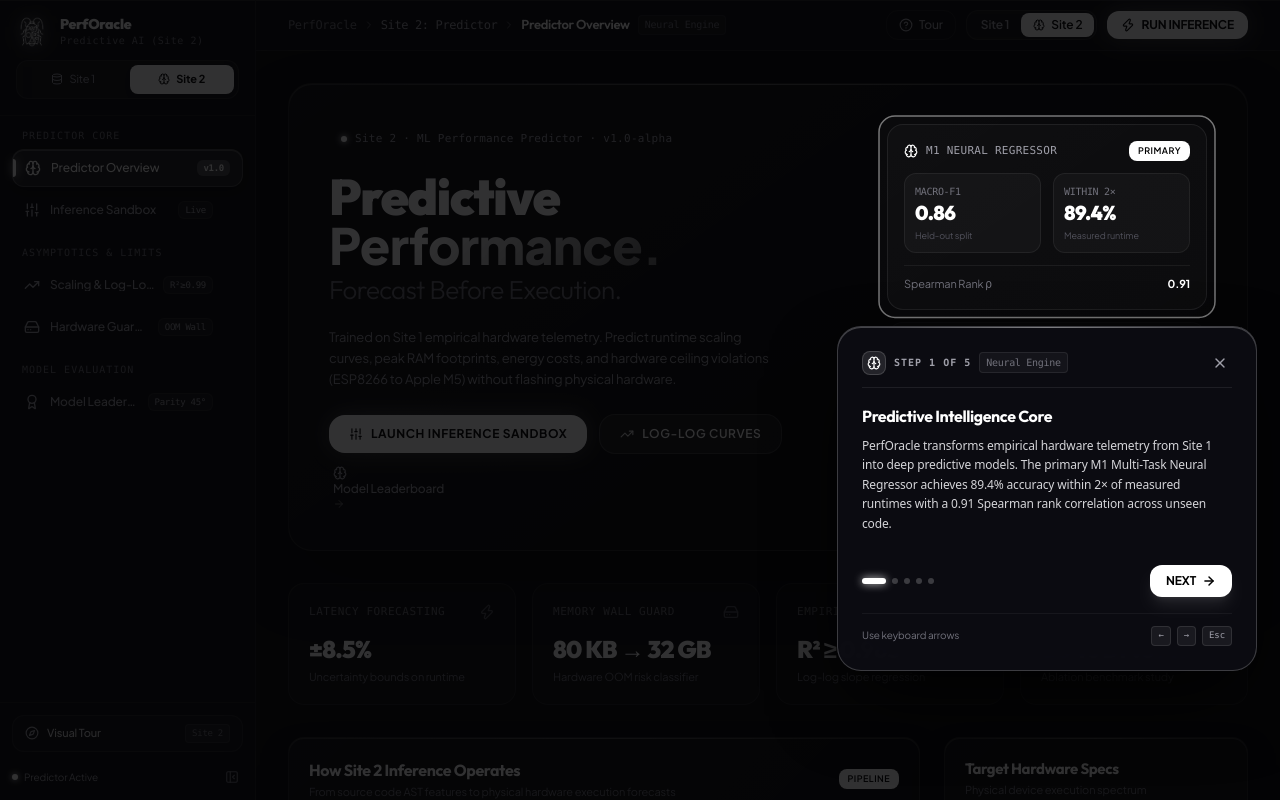
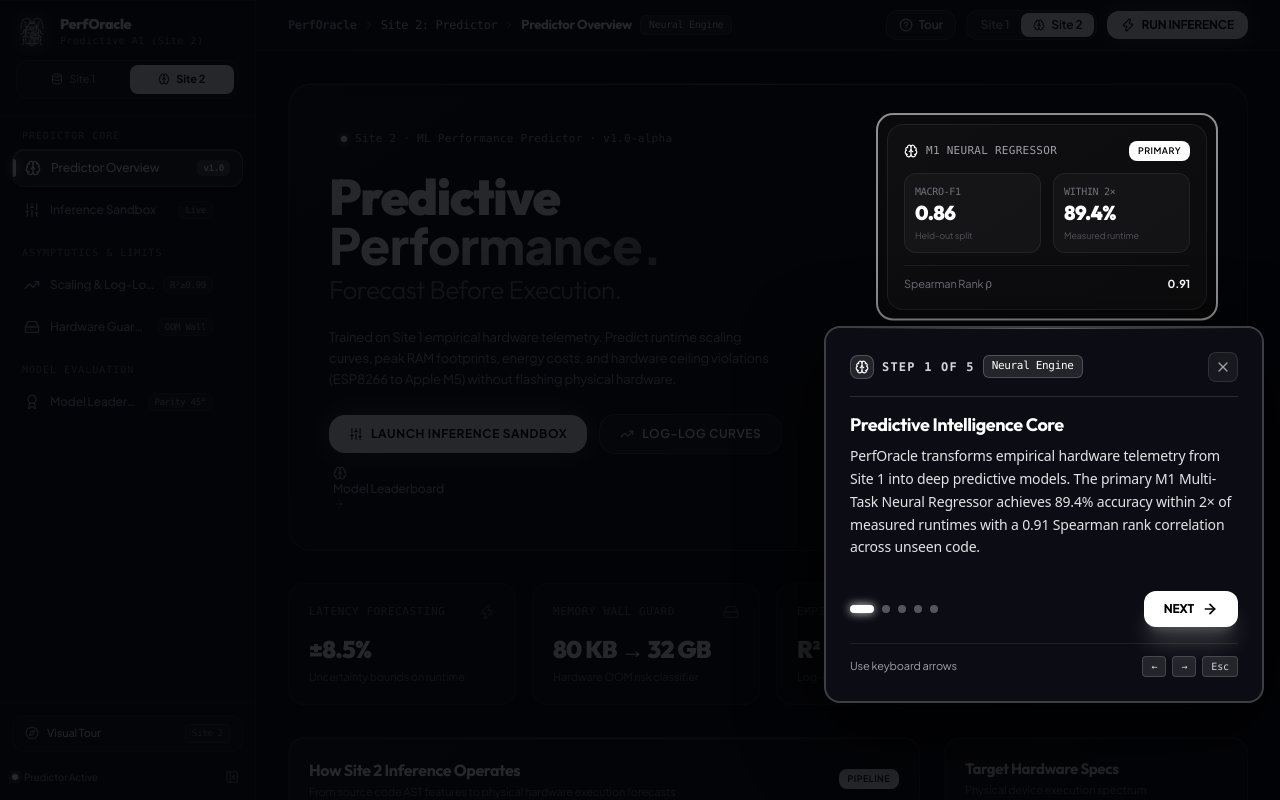
Before and after one commit to ninja-bean/PerfOracle, a React (Vite) app: page / in a window 1280 px wide. Both pictures are taken after a click on the button "Tour". Shown: the top 800 px of the page. Built offline with nearby package versions, Linux system fonts and the light colour scheme.

Commit message:
fix(ui): eliminate header transparency, make tour cards 100% solid & readable, and add smooth auto-scrolling to highlighted sections

```diff
--- a/src/components/common/Header.jsx
+++ b/src/components/common/Header.jsx
@@ -41,14 +41,15 @@ export default function Header({
     : (site1Titles[activeTab] || site1Titles.overview);
 
   return (
-    <header className="sticky top-0 z-30 w-full glass-surface-l1 border-b">
-      <div className="px-4 sm:px-6 lg:px-8 py-2.5 flex items-center justify-between gap-4">
+    <header className="sticky top-0 z-30 w-full bg-[#08090d] border-b border-white/[0.12] shadow-xl shadow-black/80">
+      <div className="absolute inset-x-0 bottom-0 h-px bg-gradient-to-r from-transparent via-white/10 to-transparent pointer-events-none" />
+      <div className="px-4 sm:px-6 lg:px-8 py-2.5 flex items-center justify-between gap-4 relative z-10">
 
         {/* Left: Mobile Trigger + Breadcrumb */}
         <div className="flex items-center gap-3 min-w-0">
           <button
             onClick={onToggleSidebar}
-            className="lg:hidden p-2 rounded-xl transition-colors text-zinc-400 hover:text-white hover:bg-white/[0.06] cursor-pointer"
+            className="lg:hidden p-2 rounded-xl transition-colors text-zinc-400 hover:text-white hover:bg-white/[0.08] cursor-pointer"
             aria-label="Open sidebar"
           >
             <Menu className="w-4 h-4" />
@@ -56,19 +57,19 @@ export default function Header({
 
           {/* Breadcrumb Navigation */}
           <nav aria-label="Breadcrumb" className="flex items-center gap-1.5 min-w-0 text-xs">
-            <span className="text-zinc-500 font-mono hidden sm:inline font-medium">
+            <span className="text-zinc-400 font-mono hidden sm:inline font-semibold">
               PerfOracle
             </span>
-            <ChevronRight className="w-3 h-3 text-zinc-600 hidden sm:inline shrink-0" />
-            <span className="text-zinc-400 font-mono hidden md:inline">
+            <ChevronRight className="w-3 h-3 text-zinc-500 hidden sm:inline shrink-0" />
+            <span className="text-zinc-300 font-mono hidden md:inline">
               {activeSite === 'site2' ? 'Site 2: Predictor' : 'Site 1: Benchmarks'}
             </span>
-            <ChevronRight className="w-3 h-3 text-zinc-600 hidden md:inline shrink-0" />
+            <ChevronRight className="w-3 h-3 text-zinc-500 hidden md:inline shrink-0" />
             <div className="flex items-center gap-2 truncate">
-              <h2 className="font-semibold text-white tracking-tight truncate text-[13px]">
+              <h2 className="font-bold text-white tracking-tight truncate text-[13px]">
                 {current.title}
               </h2>
-              <span className="hidden xl:inline text-[10px] font-mono text-zinc-500 bg-white/[0.04] px-1.5 py-0.5 rounded border border-white/[0.06]">
+              <span className="hidden xl:inline text-[10px] font-mono text-zinc-300 bg-white/[0.08] px-2 py-0.5 rounded-md border border-white/[0.12]">
                 {current.crumb}
               </span>
             </div>
@@ -80,15 +81,15 @@ export default function Header({
           {/* Interactive Tour Button */}
           <button
             onClick={onOpenTutorial}
-            className="flex items-center gap-1.5 px-3 py-1.5 rounded-xl transition-all text-zinc-400 hover:text-white hover:bg-white/[0.06] border border-white/[0.07] hover:border-white/[0.15] text-xs font-medium cursor-pointer"
+            className="flex items-center gap-1.5 px-3 py-1.5 rounded-xl transition-all text-zinc-200 hover:text-white bg-white/[0.06] hover:bg-white/[0.12] border border-white/[0.15] hover:border-white/[0.25] text-xs font-semibold cursor-pointer shadow-sm"
             title="Launch interactive walkthrough"
           >
-            <HelpCircle className="w-3.5 h-3.5 text-zinc-400" />
+            <HelpCircle className="w-3.5 h-3.5 text-zinc-300" />
             <span className="hidden sm:inline">Tour</span>
           </button>
 
           {/* Dual-Site Switcher Segment */}
-          <div className="flex items-center rounded-xl p-0.5 bg-white/[0.035] border border-white/[0.08]">
+          <div className="flex items-center rounded-xl p-0.5 bg-white/[0.06] border border-white/[0.12]">
             <button
               onClick={() => onSwitchSite('site1')}
               className={`px-3 py-1 text-xs rounded-lg font-semibold transition-all cursor-pointer ${
--- a/src/components/tutorial/Site2Tour.jsx
+++ b/src/components/tutorial/Site2Tour.jsx
@@ -87,15 +87,61 @@ export default function Site2Tour({
     }
   }, [isOpen, currentStepIndex, step, activeTab, onNavigateTab]);
 
-  // Compute target element bounding rect with retry
+  // Locate target element, auto-scroll smoothly to center it, and track its position
   useEffect(() => {
     if (!isOpen || !step) return;
 
-    let timeoutId;
-    const updateTargetRect = () => {
+    let isMounted = true;
+    let animationFrameId;
+    let pollCount = 0;
+
+    const locateAndScroll = () => {
       const el = document.querySelector(step.target);
-      if (el) {
-        const rect = el.getBoundingClientRect();
+      if (!el) {
+        if (pollCount < 25 && isMounted) {
+          pollCount++;
+          setTimeout(locateAndScroll, 60);
+        }
+        return;
+      }
+
+      // Smoothly scroll the highlighted section into center of viewport
+      el.scrollIntoView({
+        behavior: 'smooth',
+        block: 'center',
+        inline: 'nearest'
+      });
+
+      // Track bounding rect smoothly during scroll animation (850ms duration)
+      const startTime = performance.now();
+      const trackPosition = () => {
+        if (!isMounted) return;
+        const currentEl = document.querySelector(step.target);
+        if (currentEl) {
+          const rect = currentEl.getBoundingClientRect();
+          setTargetRect({
+            top: rect.top,
+            left: rect.left,
+            width: rect.width,
+            height: rect.height,
+            bottom: rect.bottom,
+            right: rect.right
+          });
+        }
+        if (performance.now() - startTime < 850) {
+          animationFrameId = requestAnimationFrame(trackPosition);
+        }
+      };
+      animationFrameId = requestAnimationFrame(trackPosition);
+    };
+
+    // Delay slightly to give React time to mount tab components
+    const timer = setTimeout(locateAndScroll, 90);
+
+    const handleViewportChange = () => {
+      const currentEl = document.querySelector(step.target);
+      if (currentEl) {
+        const rect = currentEl.getBoundingClientRect();
         setTargetRect({
           top: rect.top,
           left: rect.left,
@@ -104,22 +150,18 @@ export default function Site2Tour({
           bottom: rect.bottom,
           right: rect.right
         });
-      } else {
-        // Fallback default center box if element not found yet
-        setTargetRect(null);
       }
     };
 
-    // Measure after DOM has settled
-    timeoutId = setTimeout(updateTargetRect, 150);
-
-    window.addEventListener('resize', updateTargetRect);
-    window.addEventListener('scroll', updateTargetRect, true);
+    window.addEventListener('resize', handleViewportChange);
+    window.addEventListener('scroll', handleViewportChange, { passive: true, capture: true });
 
     return () => {
-      clearTimeout(timeoutId);
-      window.removeEventListener('resize', updateTargetRect);
-      window.removeEventListener('scroll', updateTargetRect, true);
+      isMounted = false;
+      clearTimeout(timer);
+      if (animationFrameId) cancelAnimationFrame(animationFrameId);
+      window.removeEventListener('resize', handleViewportChange);
+      window.removeEventListener('scroll', handleViewportChange, true);
     };
   }, [isOpen, currentStepIndex, step, activeTab]);
 
@@ -157,37 +199,58 @@ export default function Site2Tour({
     }
   };
 
-  // Compute coachmark positioning
+  // Compute smart, viewport-safe coachmark positioning
   const getCoachmarkStyle = () => {
+    const viewportWidth = window.innerWidth;
+    const viewportHeight = window.innerHeight;
+    const coachmarkWidth = Math.min(440, viewportWidth - 32);
+    const coachmarkHeight = coachmarkRef.current?.offsetHeight || 310;
+    const headerOffset = 65; // Height of sticky top header
+
     if (!targetRect) {
       return {
         top: '50%',
         left: '50%',
         transform: 'translate(-50%, -50%)',
-        position: 'fixed'
+        position: 'fixed',
+        width: `${coachmarkWidth}px`,
+        zIndex: 70
       };
     }
 
-    const margin = 16;
-    const coachmarkWidth = 420;
-    const coachmarkHeight = 280;
+    let top;
+    let left = targetRect.left + (targetRect.width / 2) - (coachmarkWidth / 2);
+    left = Math.max(16, Math.min(left, viewportWidth - coachmarkWidth - 16));
 
-    // Prefer positioning below target if space allows, otherwise above
-    let top = targetRect.bottom + margin;
-    if (top + coachmarkHeight > window.innerHeight - 20) {
-      top = Math.max(20, targetRect.top - coachmarkHeight - margin);
+    const spaceBelow = viewportHeight - targetRect.bottom;
+    const spaceAbove = targetRect.top - headerOffset;
+
+    if (spaceBelow >= coachmarkHeight + 16) {
+      // Preferred: Position below target
+      top = targetRect.bottom + 16;
+    } else if (spaceAbove >= coachmarkHeight + 16) {
+      // Preferred: Position above target
+      top = targetRect.top - coachmarkHeight - 16;
+    } else if (viewportWidth >= 1200 && viewportWidth - targetRect.right >= coachmarkWidth + 24) {
+      // Desktop: Side placement to the right
+      left = targetRect.right + 20;
+      top = Math.max(headerOffset + 16, Math.min(targetRect.top, viewportHeight - coachmarkHeight - 20));
+    } else if (viewportWidth >= 1200 && targetRect.left >= coachmarkWidth + 24) {
+      // Desktop: Side placement to the left
+      left = targetRect.left - coachmarkWidth - 20;
+      top = Math.max(headerOffset + 16, Math.min(targetRect.top, viewportHeight - coachmarkHeight - 20));
+    } else {
+      // Fallback: Dock at bottom of viewport safely above bottom edge
+      top = Math.max(headerOffset + 12, viewportHeight - coachmarkHeight - 20);
+      left = Math.max(16, Math.min(viewportWidth - coachmarkWidth - 20, left));
     }
-
-    // Horizontal centering relative to target, clamped to viewport
-    let left = targetRect.left + (targetRect.width / 2) - (coachmarkWidth / 2);
-    left = Math.max(16, Math.min(left, window.innerWidth - coachmarkWidth - 16));
 
     return {
       top: `${top}px`,
       left: `${left}px`,
       position: 'fixed',
       width: `${coachmarkWidth}px`,
-      zIndex: 60
+      zIndex: 70
     };
   };
 
@@ -197,15 +260,15 @@ export default function Site2Tour({
       <svg className="fixed inset-0 w-full h-full pointer-events-none z-50">
         <defs>
           <mask id="tour-spotlight-mask">
-            {/* White background covers everything (opaque) */}
+            {/* White background: dark overlay applies everywhere */}
             <rect x="0" y="0" width="100%" height="100%" fill="white" />
-            {/* Black cutout reveals the element underneath (transparent) */}
+            {/* Black cutout: transparent hole revealing the target element */}
             {targetRect && (
               <rect
-                x={targetRect.left - 8}
-                y={targetRect.top - 8}
-                width={targetRect.width + 16}
-                height={targetRect.height + 16}
+                x={Math.max(0, targetRect.left - 10)}
+                y={Math.max(0, targetRect.top - 10)}
+                width={targetRect.width + 20}
+                height={targetRect.height + 20}
                 rx="16"
                 ry="16"
                 fill="black"
@@ -214,66 +277,66 @@ export default function Site2Tour({
           </mask>
         </defs>
 
-        {/* Semi-transparent dark frosted overlay using mask */}
+        {/* Deep dark backdrop frosted overlay with cutout mask */}
         <rect
           x="0"
           y="0"
           width="100%"
           height="100%"
-          fill="rgba(4, 4, 6, 0.82)"
+          fill="rgba(3, 4, 7, 0.86)"
           mask="url(#tour-spotlight-mask)"
         />
 
         {/* Luminous Specular Spotlight Ring around active element */}
         {targetRect && (
           <rect
-            x={targetRect.left - 8}
-            y={targetRect.top - 8}
-            width={targetRect.width + 16}
-            height={targetRect.height + 16}
+            x={Math.max(0, targetRect.left - 10)}
+            y={Math.max(0, targetRect.top - 10)}
+            width={targetRect.width + 20}
+            height={targetRect.height + 20}
             rx="16"
             ry="16"
             fill="none"
-            stroke="rgba(255, 255, 255, 0.45)"
-            strokeWidth="1.5"
+            stroke="rgba(255, 255, 255, 0.55)"
+            strokeWidth="2"
             className="tour-pulse-ring"
           />
         )}
       </svg>
 
-      {/* Backdrop click dismisses or progresses */}
+      {/* Backdrop click dismisses */}
       <div
         className="fixed inset-0 z-50 pointer-events-auto"
         onClick={onClose}
       />
 
-      {/* Floating Level 4 Glass Coachmark Card */}
+      {/* Floating High-Contrast Coachmark Card (100% Solid Obsidian - Zero Bleed) */}
       <div
         ref={coachmarkRef}
         style={getCoachmarkStyle()}
         onClick={(e) => e.stopPropagation()}
-        className="glass-surface-l4 rounded-3xl p-6 text-white shadow-2xl z-60 animate-in fade-in zoom-in-95 duration-200"
+        className="fixed z-[70] bg-[#0c0d14] border-2 border-white/20 rounded-2xl p-6 text-white shadow-[0_25px_80px_rgba(0,0,0,0.98)] animate-in fade-in zoom-in-95 duration-200"
       >
         {/* Specular Edge Highlight */}
-        <div className="absolute top-0 left-8 right-8 h-px bg-gradient-to-r from-transparent via-white/30 to-transparent pointer-events-none" />
+        <div className="absolute top-0 left-6 right-6 h-px bg-gradient-to-r from-transparent via-white/35 to-transparent pointer-events-none" />
 
         {/* Header: Step counter & Dismiss */}
-        <div className="flex items-center justify-between pb-3 border-b border-white/[0.08] mb-4">
+        <div className="flex items-center justify-between pb-3.5 border-b border-white/[0.12] mb-4">
           <div className="flex items-center gap-2">
-            <span className="w-6 h-6 rounded-lg bg-white/10 border border-white/15 flex items-center justify-center text-white">
+            <span className="w-6 h-6 rounded-lg bg-white/10 border border-white/20 flex items-center justify-center text-white">
               <StepIcon className="w-3.5 h-3.5" />
             </span>
-            <span className="text-[10px] font-mono tracking-widest uppercase text-zinc-400 font-bold">
+            <span className="text-xs font-mono tracking-widest uppercase text-zinc-300 font-bold">
               Step {currentStepIndex + 1} of {SITE2_TOUR_STEPS.length}
             </span>
-            <span className="text-[10px] font-mono text-zinc-500 bg-white/[0.04] px-1.5 py-0.5 rounded border border-white/[0.08]">
+            <span className="text-[11px] font-mono text-white bg-white/10 px-2 py-0.5 rounded-md border border-white/20 font-medium">
               {step.badge}
             </span>
           </div>
 
           <button
             onClick={onClose}
-            className="p-1 rounded-lg text-zinc-400 hover:text-white hover:bg-white/10 transition-colors cursor-pointer"
+            className="p-1.5 rounded-lg text-zinc-400 hover:text-white bg-white/5 hover:bg-white/15 border border-white/10 transition-colors cursor-pointer"
             aria-label="Skip walkthrough"
             title="Skip tour (Esc)"
           >
@@ -283,10 +346,10 @@ export default function Site2Tour({
 
         {/* Title & Body */}
         <div className="space-y-2 mb-6">
-          <h3 className="text-base font-bold font-display text-white tracking-tight">
+          <h3 className="text-lg font-bold font-display text-white tracking-tight leading-snug">
             {step.title}
           </h3>
-          <p className="text-xs text-zinc-300 leading-relaxed font-sans">
+          <p className="text-sm text-zinc-200 leading-relaxed font-sans">
             {step.body}
           </p>
         </div>
@@ -294,15 +357,15 @@ export default function Site2Tour({
         {/* Progress Dots + Navigation Buttons */}
         <div className="flex items-center justify-between pt-2">
           {/* Mini progress dots */}
-          <div className="flex items-center gap-1.5">
+          <div className="flex items-center gap-2">
             {SITE2_TOUR_STEPS.map((_, idx) => (
               <button
                 key={idx}
                 onClick={() => setCurrentStepIndex(idx)}
-                className={`h-1.5 rounded-full transition-all cursor-pointer ${
+                className={`h-2 rounded-full transition-all cursor-pointer ${
                   idx === currentStepIndex
-                    ? 'w-6 bg-white shadow-[0_0_8px_rgba(255,255,255,0.8)]'
-                    : 'w-1.5 bg-white/20 hover:bg-white/40'
+                    ? 'w-6 bg-white shadow-[0_0_10px_rgba(255,255,255,0.9)]'
+                    : 'w-2 bg-white/30 hover:bg-white/50'
                 }`}
                 aria-label={`Go to step ${idx + 1}`}
               />
@@ -310,14 +373,14 @@ export default function Site2Tour({
           </div>
 
           {/* Action Controls */}
-          <div className="flex items-center gap-2">
+          <div className="flex items-center gap-2.5">
             {currentStepIndex > 0 && (
               <button
                 type="button"
                 onClick={handlePrev}
-                className="px-3 py-1.5 rounded-xl text-xs font-mono text-zinc-400 hover:text-white hover:bg-white/[0.06] transition-all flex items-center gap-1 cursor-pointer"
+                className="px-3.5 py-2 rounded-xl text-xs font-mono font-semibold text-zinc-200 hover:text-white bg-white/10 hover:bg-white/15 border border-white/15 transition-all flex items-center gap-1.5 cursor-pointer"
               >
-                <ArrowLeft className="w-3 h-3" />
+                <ArrowLeft className="w-3.5 h-3.5" />
                 <span>Prev</span>
               </button>
             )}
@@ -325,25 +388,25 @@ export default function Site2Tour({
             <button
               type="button"
               onClick={handleNext}
-              className="px-4 py-2 rounded-xl text-xs font-bold font-mono tracking-wide uppercase bg-white text-black hover:bg-zinc-200 transition-all flex items-center gap-1.5 cursor-pointer shadow-lg shadow-white/10"
+              className="px-5 py-2.5 rounded-xl text-xs font-extrabold font-mono tracking-wider uppercase bg-white text-black hover:bg-zinc-100 transition-all flex items-center gap-2 cursor-pointer shadow-xl shadow-white/20"
             >
               <span>{currentStepIndex === SITE2_TOUR_STEPS.length - 1 ? 'Finish' : 'Next'}</span>
               {currentStepIndex === SITE2_TOUR_STEPS.length - 1 ? (
-                <Check className="w-3.5 h-3.5 stroke-[3]" />
+                <Check className="w-4 h-4 stroke-[3]" />
               ) : (
-                <ArrowRight className="w-3.5 h-3.5 stroke-[2.5]" />
+                <ArrowRight className="w-4 h-4 stroke-[2.5]" />
               )}
             </button>
           </div>
         </div>
 
         {/* Keyboard shortcut hint */}
-        <div className="mt-4 pt-3 border-t border-white/[0.05] flex items-center justify-between text-[10px] font-mono text-zinc-500">
+        <div className="mt-4 pt-3 border-t border-white/[0.08] flex items-center justify-between text-[11px] font-mono text-zinc-400">
           <span>Use keyboard arrows</span>
           <div className="flex items-center gap-1.5">
-            <kbd className="px-1.5 py-0.5 rounded bg-white/[0.06] border border-white/[0.1] text-zinc-400 text-[9px]">←</kbd>
-            <kbd className="px-1.5 py-0.5 rounded bg-white/[0.06] border border-white/[0.1] text-zinc-400 text-[9px]">→</kbd>
-            <kbd className="px-1.5 py-0.5 rounded bg-white/[0.06] border border-white/[0.1] text-zinc-400 text-[9px]">Esc</kbd>
+            <kbd className="px-2 py-0.5 rounded bg-white/10 border border-white/15 text-zinc-300 text-[10px]">←</kbd>
+            <kbd className="px-2 py-0.5 rounded bg-white/10 border border-white/15 text-zinc-300 text-[10px]">→</kbd>
+            <kbd className="px-2 py-0.5 rounded bg-white/10 border border-white/15 text-zinc-300 text-[10px]">Esc</kbd>
           </div>
         </div>
       </div>
--- a/src/components/tutorial/TutorialTour.jsx
+++ b/src/components/tutorial/TutorialTour.jsx
@@ -192,8 +192,8 @@ export default function TutorialTour({ isOpen, onClose, onNavigate }) {
         onClick={handleFinish}
       />
 
-      {/* Tutorial Card */}
-      <div className="relative w-full max-w-lg rounded-2xl border border-white/20 bg-[#0e0e11]/95 p-6 text-white shadow-[0_25px_60px_-15px_rgba(0,0,0,0.9)] backdrop-blur-2xl z-10 animate-in zoom-in-95 duration-200 modal-dialog-container">
+      {/* Tutorial Card (100% Solid Obsidian - High Contrast) */}
+      <div className="relative w-full max-w-lg rounded-2xl border-2 border-white/20 bg-[#0c0d14] p-6 text-white shadow-[0_30px_90px_rgba(0,0,0,0.98)] z-10 animate-in zoom-in-95 duration-200 modal-dialog-container">
         {/* Top bar with glowing logo and Skip */}
         <div className="flex items-center justify-between pb-4 border-b border-white/10">
           <div className="flex items-center gap-2.5">
--- a/src/index.css
+++ b/src/index.css
@@ -1,17 +1,16 @@
 @import "tailwindcss";
 
-@layer base {
-  :root {
 /* ═══════════════════════════════════════════════════════
    UNIFIED GLASS ELEVATION SCALE (GPU-Accelerated)
    ═══════════════════════════════════════════════════════ */
+:root {
   --canvas-bg: #060608;
 
-    /* Level 1: Sidebar Rail, Top Navigation Bar */
-    --glass-l1-bg: rgba(10, 10, 14, 0.82);
+  /* Level 1: Sidebar Rail, Top Navigation Bar (Solid High-Contrast Obsidian) */
+  --glass-l1-bg: #08090d;
   --glass-l1-blur: 24px;
-    --glass-l1-border: rgba(255, 255, 255, 0.08);
-    --glass-l1-highlight: inset 0 1px 0 0 rgba(255, 255, 255, 0.1);
+  --glass-l1-border: rgba(255, 255, 255, 0.12);
+  --glass-l1-highlight: inset 0 1px 0 0 rgba(255, 255, 255, 0.12);
 
   /* Level 2: Surface Cards, Metric Tiles, Panes */
   --glass-l2-bg: linear-gradient(135deg, rgba(255, 255, 255, 0.04) 0%, rgba(255, 255, 255, 0.008) 100%);
@@ -21,18 +20,18 @@
   --glass-l2-shadow: 0 16px 36px -12px rgba(0, 0, 0, 0.8);
 
   /* Level 3: Floating Menus, Custom Selects, Popovers */
-    --glass-l3-bg: rgba(12, 12, 16, 0.98);
+  --glass-l3-bg: #0c0d12;
   --glass-l3-blur: 32px;
-    --glass-l3-border: rgba(255, 255, 255, 0.16);
+  --glass-l3-border: rgba(255, 255, 255, 0.18);
   --glass-l3-highlight: inset 0 1px 0 0 rgba(255, 255, 255, 0.2);
   --glass-l3-shadow: 0 24px 50px -10px rgba(0, 0, 0, 0.95), 0 0 1px 1px rgba(255, 255, 255, 0.08);
 
-    /* Level 4: Modals, Spotlight Coachmarks, Dialogs */
-    --glass-l4-bg: rgba(12, 12, 18, 0.96);
+  /* Level 4: Modals, Spotlight Coachmarks, Dialogs (100% Opaque Obsidian) */
+  --glass-l4-bg: #0c0d14;
   --glass-l4-blur: 36px;
-    --glass-l4-border: rgba(255, 255, 255, 0.2);
-    --glass-l4-highlight: inset 0 1px 0 0 rgba(255, 255, 255, 0.24);
-    --glass-l4-shadow: 0 35px 80px -15px rgba(0, 0, 0, 0.95);
+  --glass-l4-border: rgba(255, 255, 255, 0.22);
+  --glass-l4-highlight: inset 0 1px 0 0 rgba(255, 255, 255, 0.25);
+  --glass-l4-shadow: 0 35px 80px -15px rgba(0, 0, 0, 0.98);
 
   /* 4px/8px Spatial Tokens */
   --radius-control: 12px;
@@ -40,6 +39,7 @@
   --radius-hero: 24px;
 }
 
+@layer base {
   * {
     font-family: 'Plus Jakarta Sans', 'Outfit', -apple-system, BlinkMacSystemFont, sans-serif;
     letter-spacing: -0.012em;
@@ -62,19 +62,21 @@
 
 /* L1: Navigation Rail & Topbar */
 .glass-surface-l1 {
-  background: var(--glass-l1-bg);
-  backdrop-filter: blur(var(--glass-l1-blur));
-  -webkit-backdrop-filter: blur(var(--glass-l1-blur));
-  border-color: var(--glass-l1-border);
-  box-shadow: var(--glass-l1-highlight);
+  background-color: #08090d;
+  background: var(--glass-l1-bg, #08090d);
+  backdrop-filter: blur(24px);
+  -webkit-backdrop-filter: blur(24px);
+  border-color: rgba(255, 255, 255, 0.12);
+  box-shadow: inset 0 1px 0 0 rgba(255, 255, 255, 0.12);
 }
 
 /* L2: Standard Cards & Containers */
 .glass-surface-l2 {
+  background-color: #0c0d12;
   background: var(--glass-l2-bg);
-  backdrop-filter: blur(var(--glass-l2-blur));
-  -webkit-backdrop-filter: blur(var(--glass-l2-blur));
-  border: 1px solid var(--glass-l2-border);
+  backdrop-filter: blur(18px);
+  -webkit-backdrop-filter: blur(18px);
+  border: 1px solid rgba(255, 255, 255, 0.085);
   box-shadow: var(--glass-l2-highlight), var(--glass-l2-shadow);
   transition: all 0.25s cubic-bezier(0.16, 1, 0.3, 1);
 }
@@ -86,19 +88,21 @@
 
 /* L3: Floating Selects & Popovers */
 .glass-surface-l3 {
-  background: var(--glass-l3-bg);
-  backdrop-filter: blur(var(--glass-l3-blur));
-  -webkit-backdrop-filter: blur(var(--glass-l3-blur));
-  border: 1px solid var(--glass-l3-border);
+  background-color: #0c0d12;
+  background: var(--glass-l3-bg, #0c0d12);
+  backdrop-filter: blur(32px);
+  -webkit-backdrop-filter: blur(32px);
+  border: 1px solid rgba(255, 255, 255, 0.18);
   box-shadow: var(--glass-l3-highlight), var(--glass-l3-shadow);
 }
 
 /* L4: Modals & Coachmarks */
 .glass-surface-l4 {
-  background: var(--glass-l4-bg);
-  backdrop-filter: blur(var(--glass-l4-blur));
-  -webkit-backdrop-filter: blur(var(--glass-l4-blur));
-  border: 1px solid var(--glass-l4-border);
+  background-color: #0c0d14;
+  background: var(--glass-l4-bg, #0c0d14);
+  backdrop-filter: blur(36px);
+  -webkit-backdrop-filter: blur(36px);
+  border: 1px solid rgba(255, 255, 255, 0.22);
   box-shadow: var(--glass-l4-highlight), var(--glass-l4-shadow);
 }
 
```
Also changed, not shown: src/components/common/Sidebar.jsx (+5 -5 lines). Lines whose indentation alone changed are shown as unchanged.
